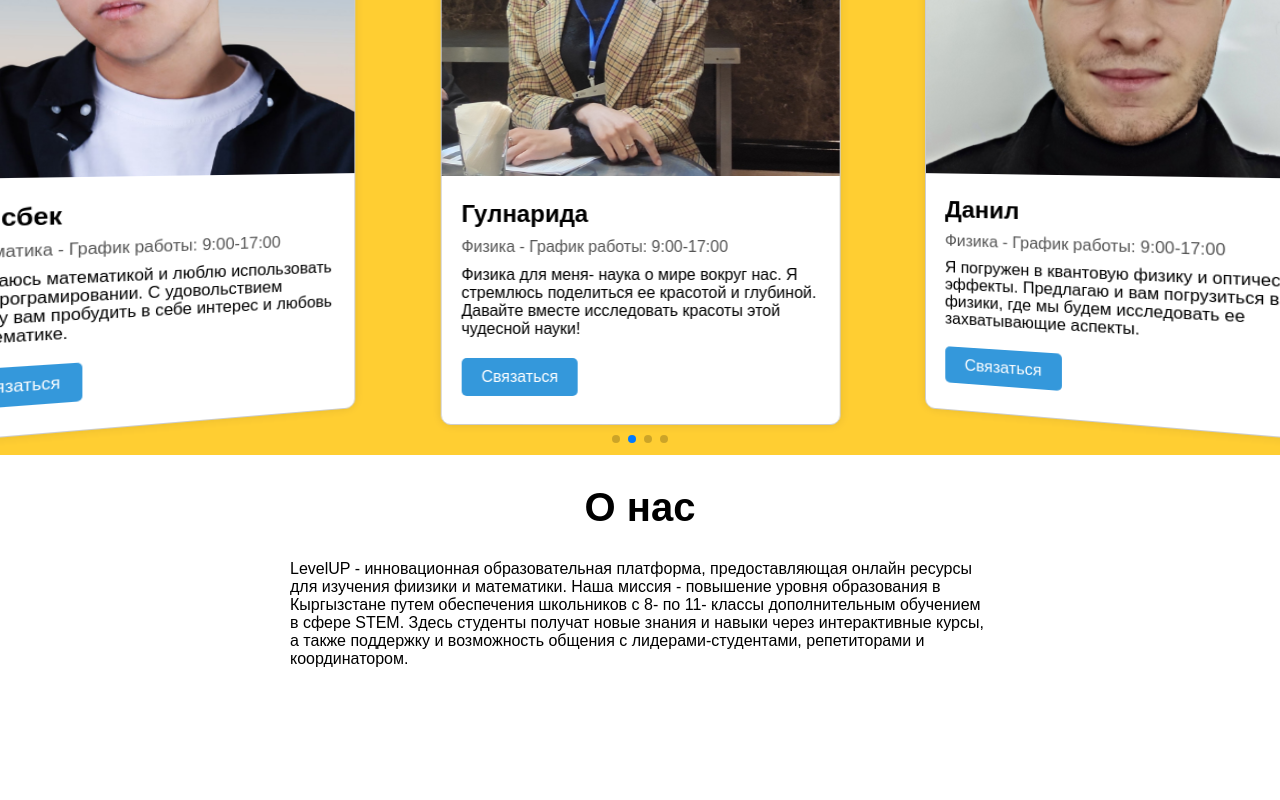
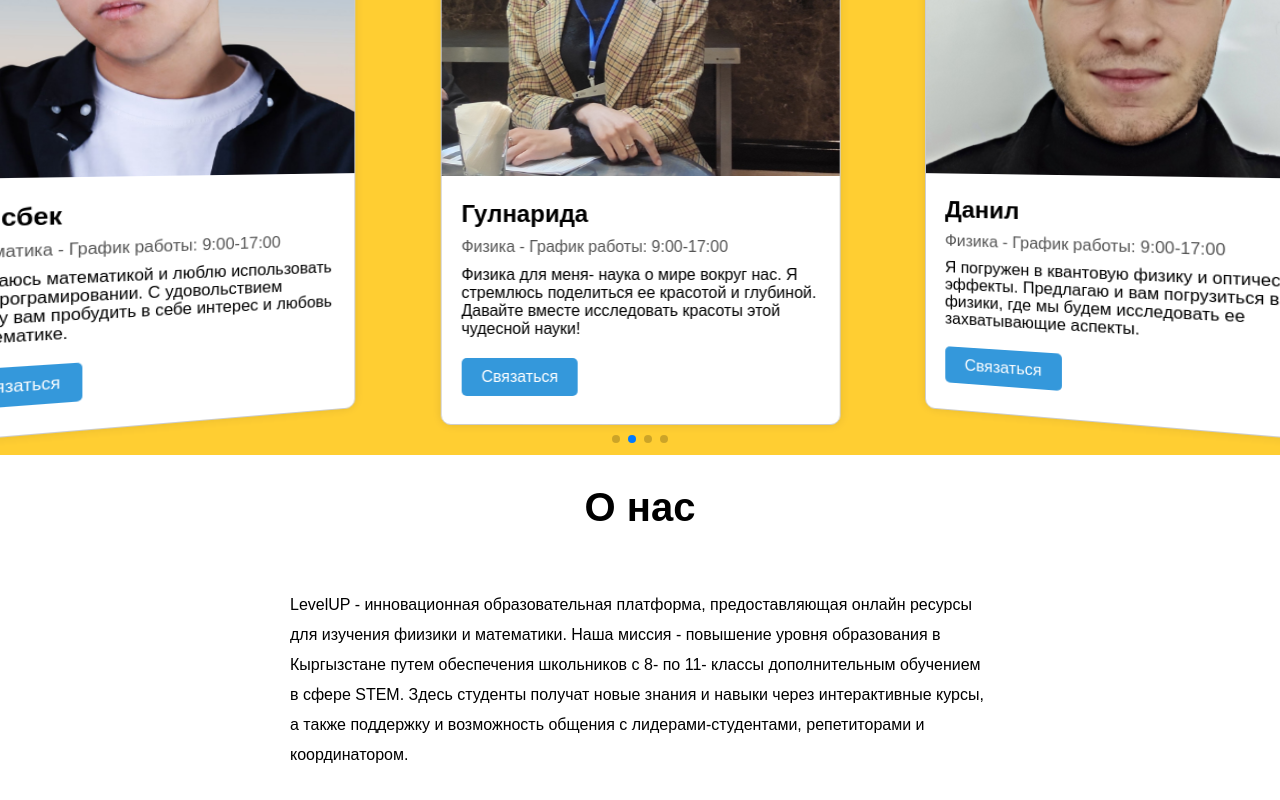
Before and after one commit to aishirin/LMS, a React (Vite) app: page / in a window 1280 px wide. Shown: the part 1306-2106 px from the top of the page. Before the commit the page ends 1974 px from the top, so only its background shows below. Built offline with nearby package versions, Linux system fonts and the light colour scheme.

Commit message:
Changed block

```diff
--- a/src/pages/HomePage/HomePage.module.css
+++ b/src/pages/HomePage/HomePage.module.css
@@ -7,6 +7,8 @@
     padding:  30px;
 }
 .text{
-    margin: 0 auto;
+    margin: 30px auto;
     width: 700px;
+    line-height: 30px;
+
 }
```
